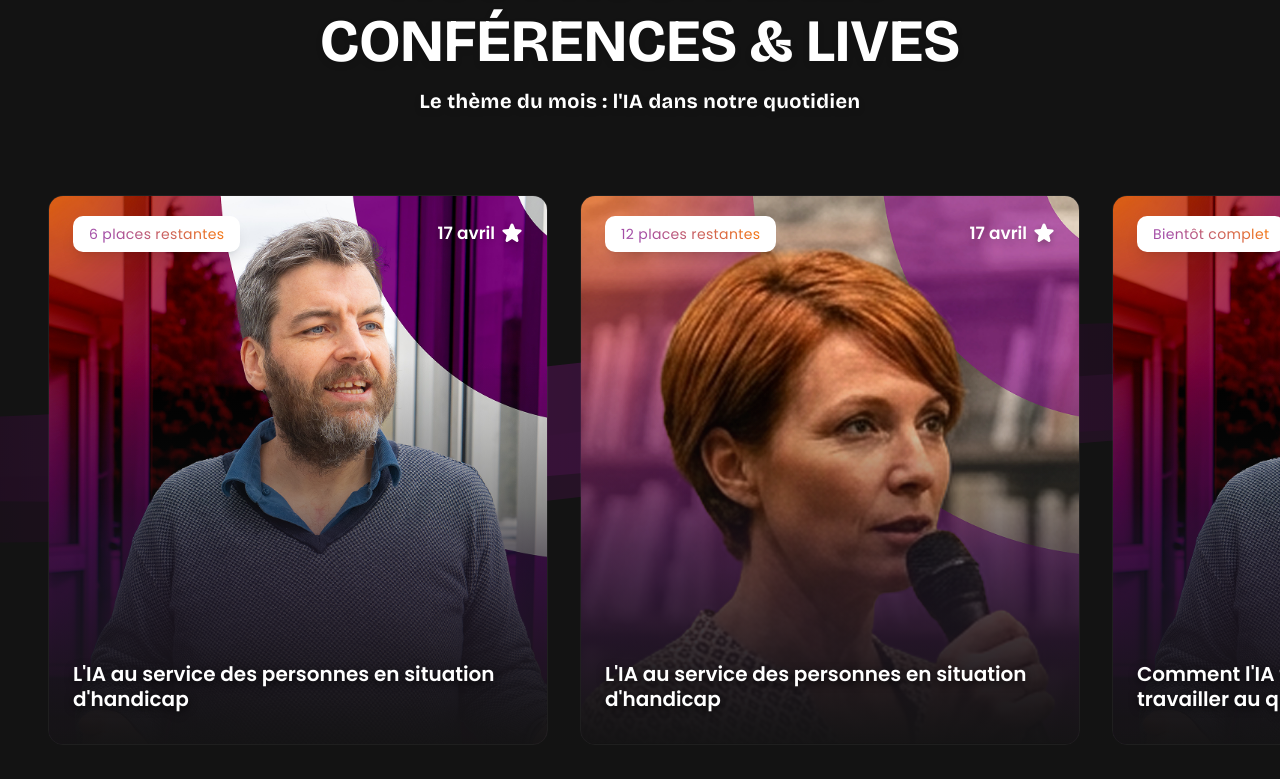
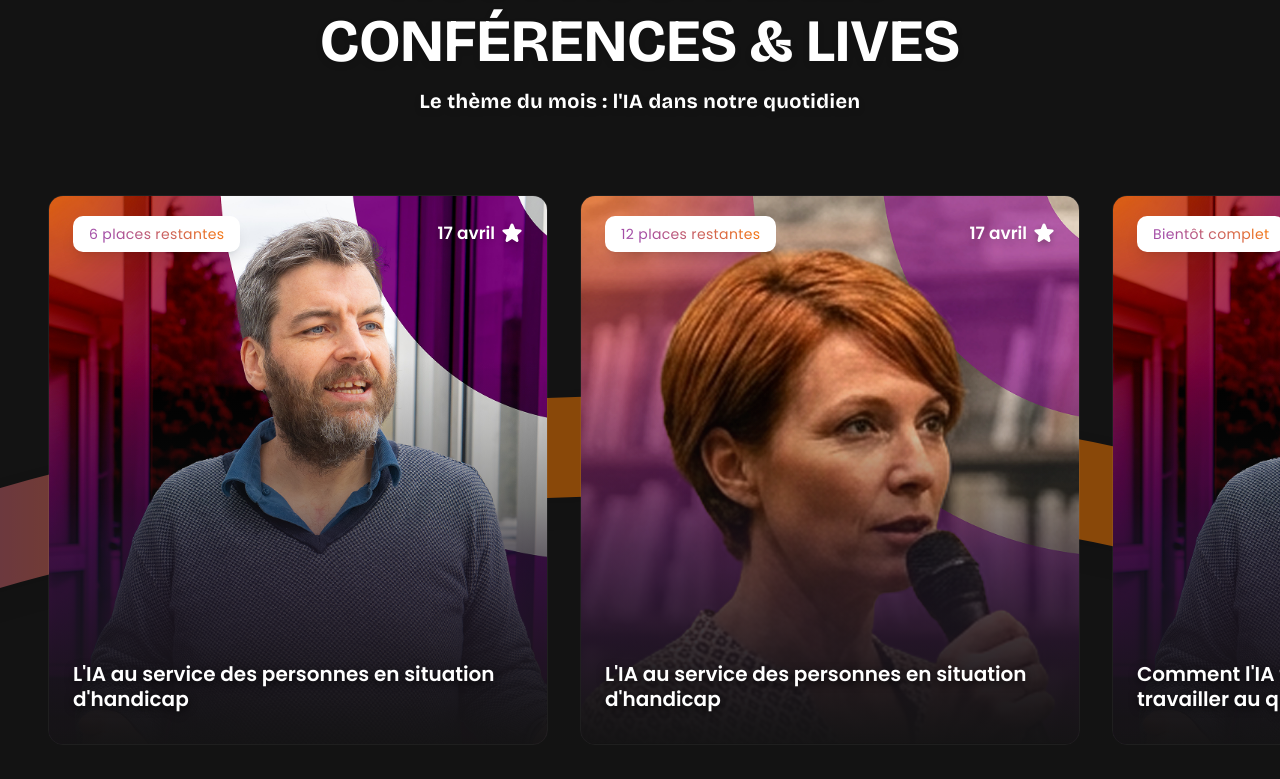
Before and after one commit to soniiix/resonance-web, a Next.js app: page / in a window 1280 px wide. Shown: the part 949-1728 px from the top of the page. Built offline with nearby package versions, Linux system fonts and the light colour scheme.

Commit message:
style: improve ribbon background on upcoming conference section

```diff
--- a/app/components/UpcomingConferenceSection.tsx
+++ b/app/components/UpcomingConferenceSection.tsx
@@ -35,29 +35,18 @@ export default function UpcomingConferenceSection() {
     return (
         <section className="relative w-full py-24 bg-[var(--color-black)] overflow-hidden">
             {/* Dynamic Ribbon Background */}
-            <div className="absolute top-1/2 left-0 w-[150%] h-[500px] -translate-y-1/2 -translate-x-[10%] opacity-40 z-0 pointer-events-none">
-                <svg width="100%" height="100%" viewBox="0 0 1440 600" className="absolute top-0 left-0 w-full h-full object-cover" preserveAspectRatio="none">
+            <div className="absolute top-[65%] left-0 w-full h-[400px] -translate-y-[70%] opacity-50 z-0 pointer-events-none">
+                <svg width="100%" height="100%" viewBox="0 0 1440 800" className="absolute top-0 left-0 w-full h-full" preserveAspectRatio="none">
                     <path
-                        d="M-200,300 C200,500 800,100 1440,300 L1600,450 C1000,200 400,600 -200,400 Z"
-                        fill="url(#ribbon-gradient-1)"
-                        opacity="0.8"
-                    />
-                    <path
-                        d="M-200,350 C300,600 900,150 1440,350 L1600,400 C900,250 300,650 -200,450 Z"
-                        fill="url(#ribbon-gradient-2)"
-                        opacity="0.5"
+                        d="M-200,600 Q720,0 1640,600 L1640,800 Q720,200 -200,800 Z"
+                        fill="url(#ribbon-gradient)"
+                        className="drop-shadow-2xl"
                     />
                     <defs>
-                        <linearGradient id="ribbon-gradient-1" x1="0%" y1="0%" x2="100%" y2="0%">
-                            <stop offset="0%" stopColor="var(--color-alt-purple)" />
-                            <stop offset="40%" stopColor="var(--color-pure-purple)" />
-                            <stop offset="80%" stopColor="var(--color-orange)" />
+                        <linearGradient id="ribbon-gradient" x1="0%" y1="0%" x2="100%" y2="0%">
+                            <stop offset="-10%" stopColor="var(--color-purple)" />
+                            <stop offset="30%" stopColor="var(--color-pure-orange)" />
                             <stop offset="100%" stopColor="var(--color-pure-orange)" />
-                        </linearGradient>
-                        <linearGradient id="ribbon-gradient-2" x1="0%" y1="0%" x2="100%" y2="0%">
-                            <stop offset="0%" stopColor="var(--color-orange)" />
-                            <stop offset="50%" stopColor="var(--color-pure-purple)" />
-                            <stop offset="100%" stopColor="var(--color-alt-purple)" />
                         </linearGradient>
                     </defs>
                 </svg>
```
